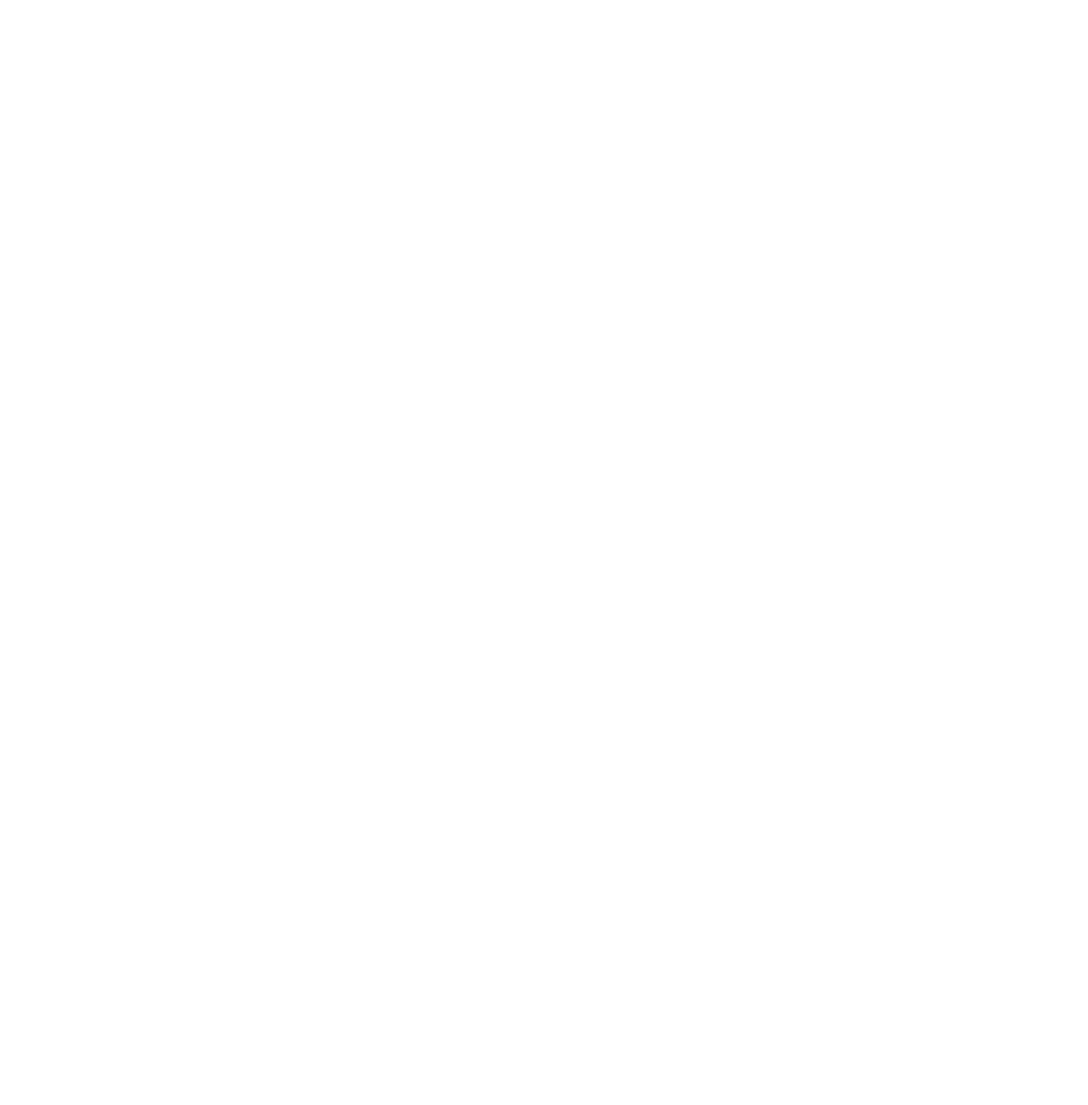
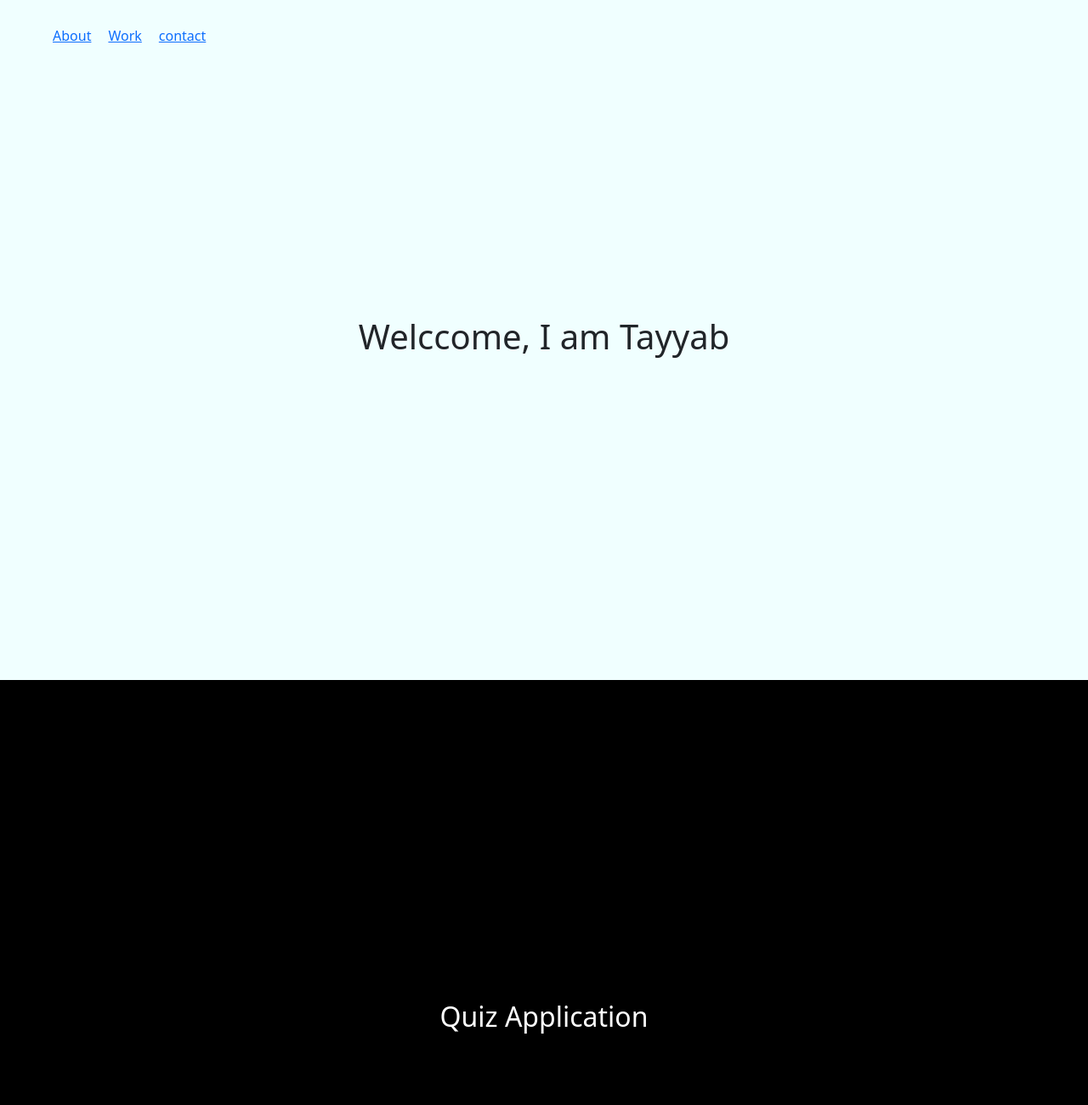
Before and after one commit to tayyab33/coding_test, a plain HTML site: page index.html in a window 1280 px wide. Shown: the top 1300 px of the page at 85% size. Before the commit the page ends 800 px from the top, so only its background shows below. Drawn offline with nearby package versions, Linux system fonts and the light colour scheme.

Commit message:
Update: design user story with tayyab

```diff
--- a/index.html
+++ b/index.html
@@ -4,23 +4,50 @@
     <meta charset="UTF-8">
     <title>Fork Me! FCC: Test Suite Template</title>
     <link rel="stylesheet" href="css/style.css">
+    <link href="https://cdn.jsdelivr.net/npm/bootstrap@5.1.3/dist/css/bootstrap.min.css" rel="stylesheet" integrity="sha384-1BmE4kWBq78iYhFldvKuhfTAU6auU8tT94WrHftjDbrCEXSU1oBoqyl2QvZ6jIW3" crossorigin="anonymous">
   </head>
 
   <body>
     <script src="https://cdn.freecodecamp.org/testable-projects-fcc/v1/bundle.js"></script>
 
-    <!--
+    <navbar id="navbar" style="position: fixed;">
+      <ul style="list-style: none;
+            display: flex;
+            justify-content: center;
+            margin: 20px;
+      ">
+        <li style="margin: 10px;"><a href="#welcome-section">About</a></li>
+        <li style="margin: 10px;"><a href="#projects">Work</a></li>
+        <li style="margin: 10px;"><a href="#contacts">contact</a></li>
+      </ul>
+    </navbar>
+    <div id="welcome-section" style="height: 100vh;
+            background-color: azure;
+            display: flex;
+            align-items: center;
+            justify-content: center;">
+      <h1>Welccome, I am Tayyab</h1>
+    </div>
 
-    Hello Camper!
+    <div id="projects" style="height: 100vh;
+      background-color: black;
+      color: white;
+      display: flex;
+      align-items: center;
+      justify-content: center;">
+      <h2 class="project-tile">Quiz Application</h2>
+      <a href="http://www.google.com"></a>
+    </div>
 
-    For now, the test suite only works in Chrome!
-    Please read the README below in the JS Editor before beginning.
-    Feel free to delete this message once you have read it.
-    Good luck and Happy Coding!
 
-    - The freeCodeCamp Team
-
-    -->
+    <div id="contacts" style="height: 100vh;
+      background-color: rgb(15, 69, 69);
+      color: white;
+      display: flex;
+      align-items: center;
+      justify-content: center;">
+      <a id="profile-link" target="_blank" href="https://github.com/tayyab33">Github Link</a>
+    </div>
     <script  src="js/index.js"></script>
   </body>
 </html>
```
